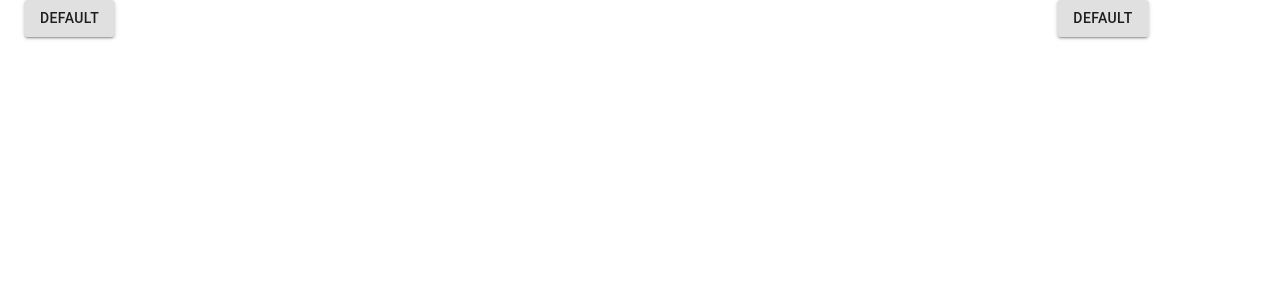
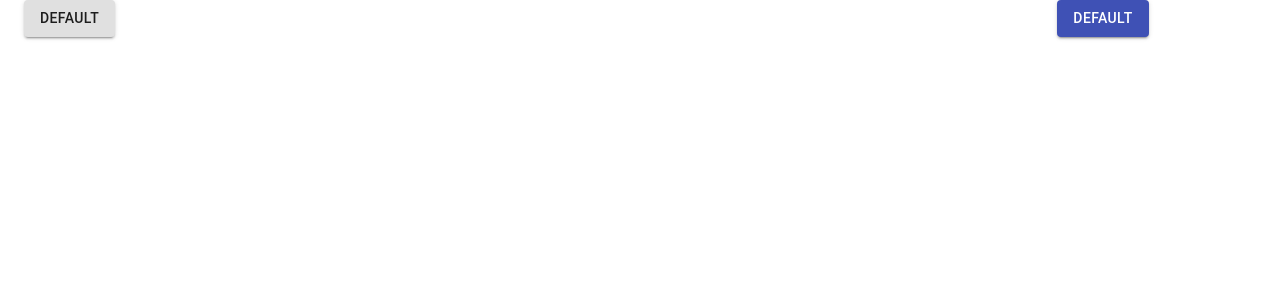
Before and after one commit to Gaji-Labo/learn-materialUi, a React (Create React App) app: page / in a window 1280 px wide. Both pictures are taken after a click on the button "DEFAULT". Shown: the top 300 px of the page. Built offline with nearby package versions, Linux system fonts and the light colour scheme.

Commit message:
Fix to generate different buttons

```diff
--- a/src/containers/MultiplyButtons.js
+++ b/src/containers/MultiplyButtons.js
@@ -1,12 +1,14 @@
 import React, { useState } from "react";
 import Button from "@material-ui/core/Button";
-import Grid from '@material-ui/core/Grid';
-import Container from '@material-ui/core/Container';
+import Grid from "@material-ui/core/Grid";
+import Container from "@material-ui/core/Container";
 
 function MultiplyButtons() {
   const [buttons, setButtons] = useState(["Button"]);
   const handleButtonClick = () => {
-    setButtons([...buttons, "Button"]);
+    let number = Math.floor(Math.random() * 2);
+    let components = ["Button", "Button2"];
+    setButtons([...buttons, components[number]]);
   };
   return (
     <Container>
@@ -14,6 +16,7 @@ function MultiplyButtons() {
         {buttons.map((button, index) => (
           <>
             <Grid container item xs={2}>
+              {button === "Button" && (
                 <Button
                   key={index}
                   variant="contained"
@@ -21,6 +24,17 @@ function MultiplyButtons() {
                 >
                   Default
                 </Button>
+              )}
+              {button === "Button2" && (
+                <Button
+                  key={index}
+                  variant="contained"
+                  color="primary"
+                  onClick={handleButtonClick}
+                >
+                  Default
+                </Button>
+              )}
             </Grid>
           </>
         ))}
```
Lines whose indentation alone changed are shown as unchanged.
